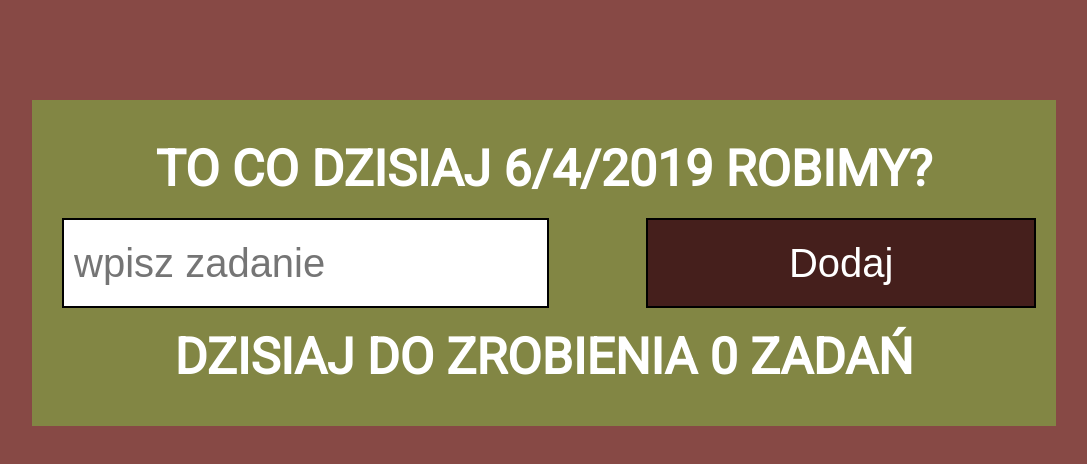
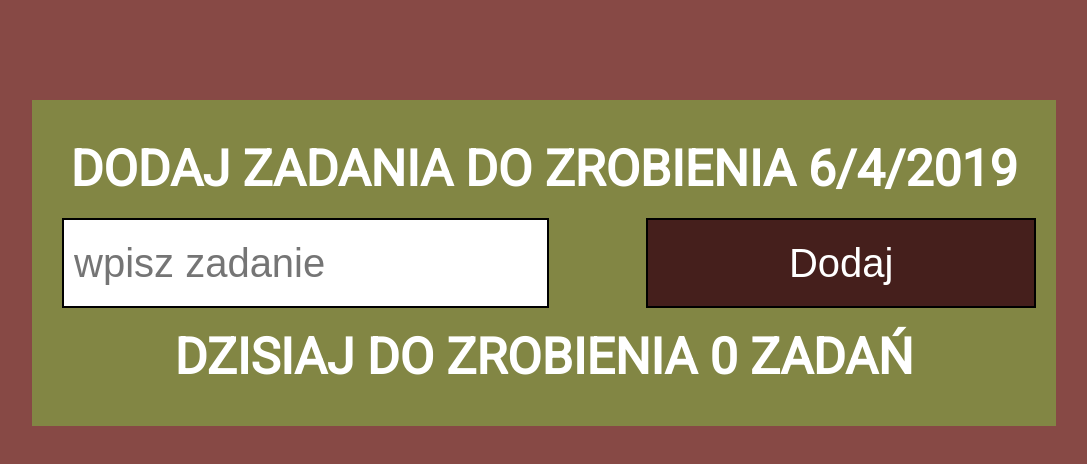
Before and after one commit to luizanie/todoAppRWD, a plain HTML site: page index.html in a window 1280 px wide. Shown: the whole page, without its empty margins (96-1183 px from the left). Drawn offline with Linux system fonts and the light colour scheme.

Commit message:
Update index.html

```diff
--- a/index.html
+++ b/index.html
@@ -14,7 +14,7 @@
 
 <body>
     <div class="container">
-        <h2> To co dzisiaj <span class='date'> </span> robimy? </h2>
+        <h2> Dodaj zadania do zrobienia <span class='date'> </span> </h2>
 
         <form action="" class="addZad">
             <input type="text" class="zad" placeholder="wpisz zadanie">
```
